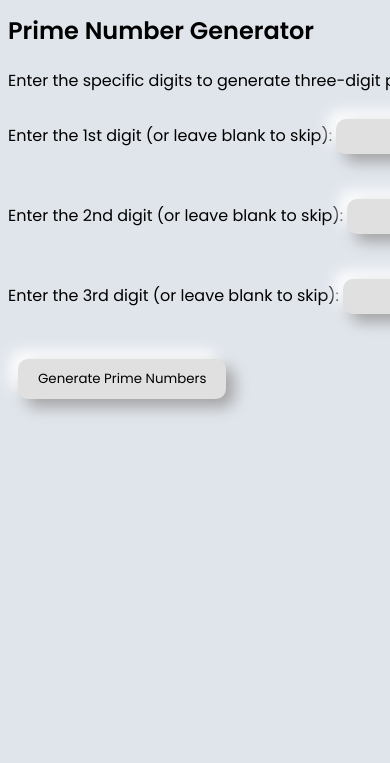
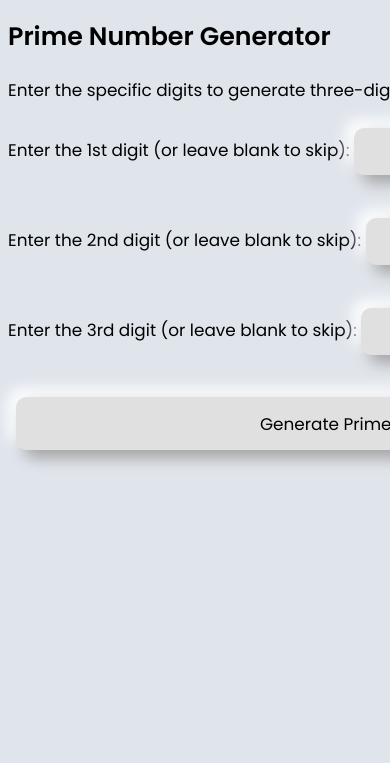
Before and after one commit to machine108/numgen, a plain HTML site: page prime3.html in a window 390 px wide. Shown: the part 81-844 px from the top of the page. Drawn offline with Linux system fonts and the light colour scheme.

Commit message:
Update triangular3.css
Responsive buttons and input boxes

```diff
--- a/triangular3.css
+++ b/triangular3.css
@@ -56,20 +56,26 @@ input[type=text] {
   border-radius: 10px; /* Rounded corners */
   box-shadow: 8px 8px 15px #a3a3a3, /* Dark shadow on bottom right */
               -8px -8px 15px #ffffff; /* Light shadow on top left */
-  padding: 10px 15px; /* Padding inside the input box */
-  margin: 10px 0; /* Margin around the input box */
+  /* padding: 10px 15px;
+  margin: 10px 0;  */
+  padding: 0.8em;
+  margin: 0.5em 0;
+  font-size: 1em;
 }
 
 /* Neumorphic Design for Button Elements */
 button {
+  min-height: 44px; /* Minimum touch target height */
+  box-sizing: border-box;
   background: #e0e0e0; /* Light grey background */
   font-family: 'Poppins', sans-serif;
   border: none; /* No border */
   border-radius: 10px; /* Rounded corners */
   box-shadow: 8px 8px 15px #a3a3a3, /* Dark shadow on bottom right */
               -8px -8px 15px #ffffff; /* Light shadow on top left */
-  padding: 10px 20px; /* Padding inside the button */
-  margin: 10px; /* Margin around the button */
+  padding: 0.8em 1.2em; /* Adjust as needed */
+  margin: 0.5em; /* Responsive margin */
+  font-size: 1em;
   cursor: pointer; /* Cursor changes to pointer on hover */
   transition: 0.3s; /* Smooth transition for hover effects */
 }
@@ -79,8 +85,17 @@ button:hover {
               inset -8px -8px 15px #ffffff; /* Inset shadow on hover */
 }
 
+@media (max-width: 600px) {
+  button {
+    width: 100%; /* Full width on small screens */
+    box-sizing: border-box; /* Include padding and border in the width */
+  }
+}
+
+
 /* CSS for the container */
 .container {
+    font-size: 2vh;
     width: 700px; /* Adjust the width as needed */
     margin: 0 auto; /* Center the container */
     text-align: left; /* Keep content aligned to the left */
```
